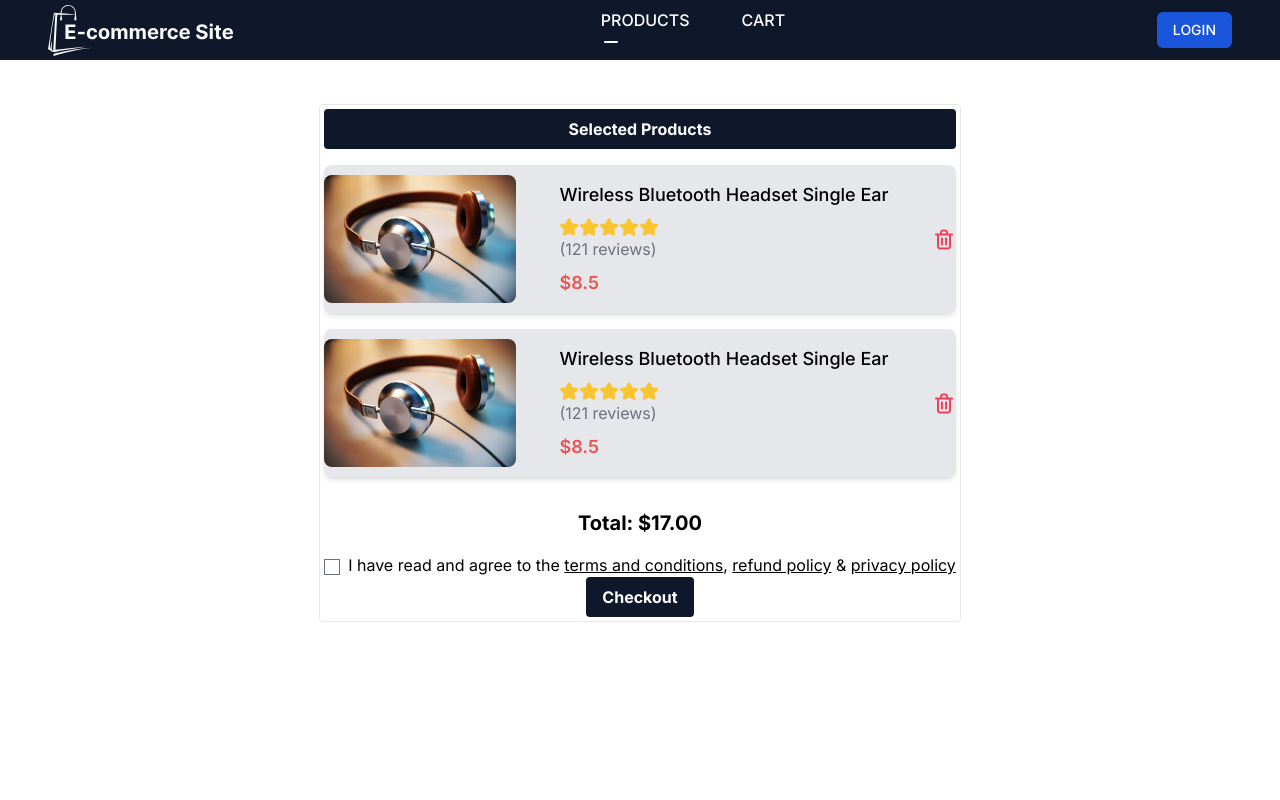
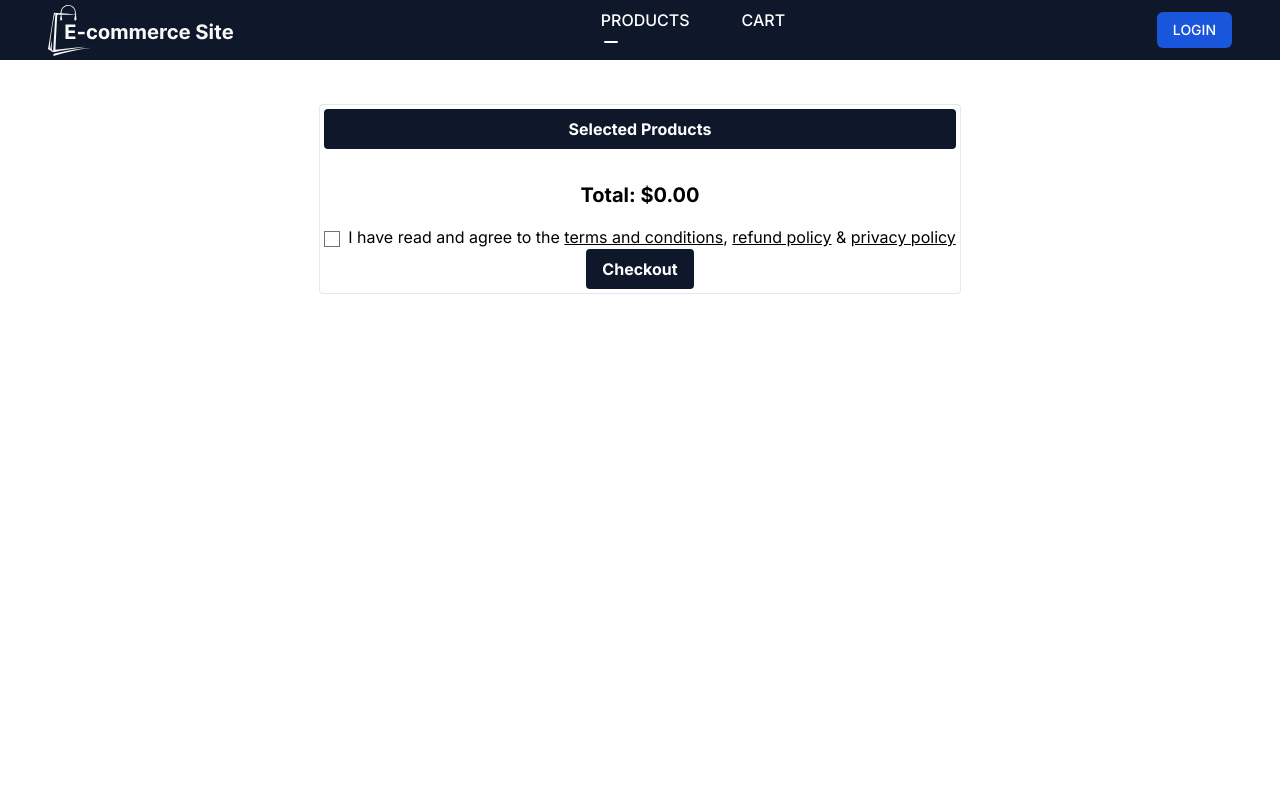
Before and after one commit to Nibaron/tech_analytica_task, a Next.js app: page /cart in a window 1280 px wide. Shown: the top 800 px of the page. Built offline with nearby package versions, Linux system fonts and the light colour scheme.

Commit message:
cart items are added on add to cart button clicked

```diff
--- a/app/(authenticated)/products/page.tsx
+++ b/app/(authenticated)/products/page.tsx
@@ -1,13 +1,13 @@
 "use client";
 
 import { useEffect, useState } from "react";
-import axios from "axios";
 import { MultiViewIcon, SingleViewIcon } from "@/assets/icons";
 import { MultiProductCard } from "@/conponents/card/MultiProductCard";
 import { SingleProductCard } from "@/conponents/card/SingleProductCard";
 import CartComponent from "@/conponents/cart/cart-component";
 import Pagination from "@/conponents/pagination";
 import SearchForm from "@/conponents/Search";
+import ProductsService from "@/services/product-service";
 
 interface Product {
   id: number;
@@ -16,30 +16,18 @@ interface Product {
   image: string;
   description: string;
 }
-
 const ProductsPage = () => {
   const [viewMode, setViewMode] = useState("multi");
   const [products, setProducts] = useState<Product[]>([]);
+  const [error, setError] = useState<any>(null);
 
-  // Fetch products from API or use session storage if available
   useEffect(() => {
     const fetchProducts = async () => {
       try {
-        // Check if products are already stored in session storage
-        const storedProducts = sessionStorage.getItem("products");
-        if (storedProducts) {
-          setProducts(JSON.parse(storedProducts));
-          console.log("Products loaded from session storage");
-        } else {
-          // Fetch products from API if not in session storage
-          const response = await axios.get("https://fakestoreapi.com/products");
-          setProducts(response.data);
-          sessionStorage.setItem("products", JSON.stringify(response.data));
-          console.log(
-            "Products fetched from API and stored in session storage"
-          );
-        }
+        const fetchedProducts = await ProductsService.getProducts();
+        setProducts(fetchedProducts);
       } catch (error) {
+        setError(error);
         console.error("Error fetching products:", error);
       }
     };
--- a/conponents/cart/cart-item.tsx
+++ b/conponents/cart/cart-card.tsx
@@ -9,7 +9,7 @@ interface CartItemProps {
   onRemove: (id: number) => void;
 }
 
-const CartItem: React.FC<CartItemProps> = ({ item, onRemove }) => {
+const CartCard: React.FC<CartItemProps> = ({ item, onRemove }) => {
   return (
     <div className="flex items-center justify-between mb-4 bg-gray-200 shadow-md rounded-lg">
       {" "}
@@ -44,11 +44,11 @@ const CartItem: React.FC<CartItemProps> = ({ item, onRemove }) => {
           </p>
         </div>
       </div>
-      <div className="cursor-pointer" onClick={() => onRemove(item.id)}>
+      <button className="cursor-pointer" onClick={() => onRemove(item.id)}>
         <TrashIcon /> {/* Trash icon */}
-      </div>
+      </button>
     </div>
   );
 };
 
-export default CartItem;
+export default CartCard;
--- a/conponents/cart/cart-component.tsx
+++ b/conponents/cart/cart-component.tsx
@@ -2,31 +2,10 @@
 
 import React, { useState } from "react";
 import CartList from "@/conponents/cart/cart-list";
-import { CartItem as CartItemType } from "@/models/global-types";
 
-const initialItems: CartItemType[] = [
-  {
-    id: 1,
-    name: "Wireless Bluetooth Headset Single Ear",
-    price: 8.5,
-    quantity: 1,
-    image: "/path-to-image.jpg",
-  },
-  {
-    id: 2,
-    name: "Wireless Bluetooth Headset Single Ear",
-    price: 8.5,
-    quantity: 1,
-    image: "/path-to-image.jpg",
-  },
-];
+
 
 const CartComponent: React.FC = () => {
-  const [items, setItems] = useState<CartItemType[]>(initialItems);
-
-  const handleRemoveItem = (id: number) => {
-    setItems(items.filter((item) => item.id !== id));
-  };
   return (
     <div className="flex flex-col items-center">
       <div className="p-1 border rounded">
@@ -34,7 +13,7 @@ const CartComponent: React.FC = () => {
           Selected Products
         </div>
 
-        <CartList items={items} onRemove={handleRemoveItem} />
+        <CartList/>
         <div className="mt-4">
           <input type="checkbox" id="terms" className="mr-2" />
           <label htmlFor="terms">
--- a/conponents/cart/cart-list.tsx
+++ b/conponents/cart/cart-list.tsx
@@ -1,23 +1,50 @@
-// components/CartList.tsx
-import React from "react";
+import React, { useEffect, useState } from "react";
+import CartCard from "./cart-card";
 import { CartItem as CartItemType } from "@/models/global-types";
-import CartItem from "./cart-item";
+import { getCartItems, setCartItems } from "@/utils/helpers/common-helpers";
 
-interface CartListProps {
-  items: CartItemType[];
-  onRemove: (id: number) => void;
-}
+const CartList: React.FC = () => {
+  const [items, setItems] = useState<CartItemType[]>([]);
+  const [total, setTotal] = useState(0);
 
-const CartList: React.FC<CartListProps> = ({ items, onRemove }) => {
-  const total = items.reduce(
-    (acc, item) => acc + item.price * item.quantity,
-    0
-  );
+  const fetchCartItems = () => {
+    const fetchedItems = getCartItems();
+    setItems(fetchedItems);
+    const newTotal = fetchedItems.reduce(
+      (acc: number, item: any) => acc + item.price,
+      0
+    );
+    setTotal(newTotal);
+  };
+
+  useEffect(() => {
+    fetchCartItems();
+  }, []);
+
+  // Update state when local storage changes
+  useEffect(() => {
+    const handleStorageChange = () => {
+      fetchCartItems();
+    };
+
+    window.addEventListener("cartItemsUpdated", handleStorageChange);
+    return () => {
+      window.removeEventListener("cartItemsUpdated", handleStorageChange);
+    };
+  }, []);
+
+  const handleRemoveItem = (id: number) => {
+    const updatedItems = items.filter((item) => item.id !== id);
+    setItems(updatedItems);
+    setCartItems(updatedItems);
+    const newTotal = updatedItems.reduce((acc, item) => acc + item.price, 0);
+    setTotal(newTotal);
+  };
 
   return (
     <div className="flex flex-col">
       {items.map((item) => (
-        <CartItem key={item.id} item={item} onRemove={onRemove} />
+        <CartCard key={item.id} item={item} onRemove={handleRemoveItem} />
       ))}
       <div className="text-xl font-bold mt-4 text-center">
         Total: ${total.toFixed(2)}
--- /dev/null
+++ b/services/product-service.tsx
@@ -0,0 +1,17 @@
+import axios from 'axios';
+
+const baseUrl = 'https://fakestoreapi.com/products';
+
+const ProductsService = {
+  async getProducts() {
+    try {
+      const response = await axios.get(baseUrl);
+      return response.data;
+    } catch (error) {
+      console.error('Error fetching products:', error);
+      throw error; // Re-throw the error for handling in ProductsPage
+    }
+  },
+};
+
+export default ProductsService;
--- a/utils/helpers/common-helpers.ts
+++ b/utils/helpers/common-helpers.ts
@@ -0,0 +1,9 @@
+export const setCartItems = (items:any) => {
+    localStorage.setItem("cartItems", JSON.stringify(items));
+    window.dispatchEvent(new Event("cartItemsUpdated"));
+  };
+
+  export const getCartItems = () => {
+    const storedCart = localStorage.getItem("cartItems");
+    return storedCart ? JSON.parse(storedCart) : [];
+  };
```
Also changed, not shown: conponents/card/MultiProductCard.tsx (+16 -6 lines), conponents/card/SingleProductCard.tsx (+13 -1 lines).
